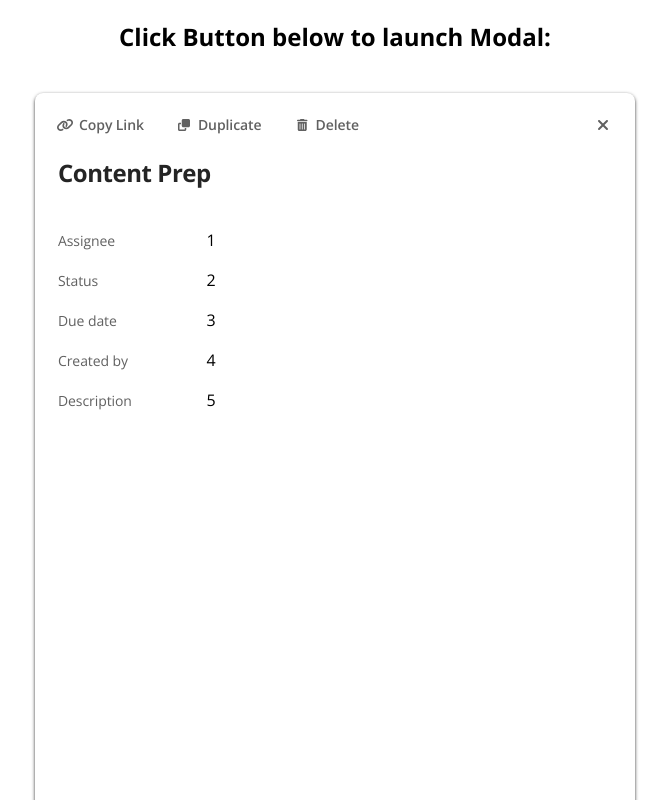
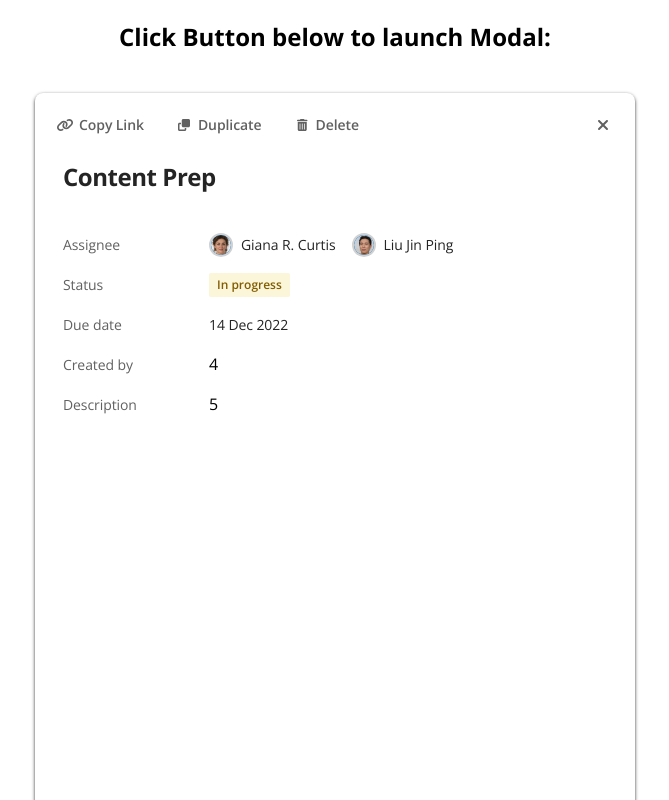
Before and after one commit to antisocrates/atypon-assignment, a Next.js app: page / in a window 1280 px wide. Shown: the top 800 px of the page, without its empty margins (305-974 px from the left). Built offline with nearby package versions, Linux system fonts and the light colour scheme.

Commit message:
modal-card

```diff
--- a/components/modal-card/modal-card.component.tsx
+++ b/components/modal-card/modal-card.component.tsx
@@ -2,6 +2,10 @@ import React from 'react';
 import styles from './modal-card.module.css';
 import {ActionButton, ActionButtonTypes} from "../action-button/action-button.component";
 import {Close, Copy, Delete, Link} from "../icons";
+import {Avatar, AvatarSizes} from "../avatar/avatar.component";
+import avatar1 from "../../public/avatar-1.jpg";
+import avatar2 from "../../public/avatar-2.jpg";
+import {Tag} from "../tag/tag.component";
 
 export interface ModalCardProps {
     avatar: React.ReactNode;
@@ -24,11 +28,24 @@ export const ModalCard: React.FC<ModalCardProps> = ({avatar,placeholder}) => {
                 <h1 className={"text-title"}>Content Prep</h1>
                 <div className={styles.modalGrid}>
                     <div className={"text-normal fg-gray-300"}>Assignee</div>
-                    <div>1</div>
+                    <div className={styles.flexRow} style={{gap: "16px"}}>
+                        <div className={styles.flexRow}>
+                            <i><Avatar avatarSize={AvatarSizes.small} avatarText={"Curtis"} photoURL={avatar1}/></i>
+                            <span className={"text-normal"}>Giana R. Curtis</span>
+                        </div>
+                        <div className={styles.flexRow}>
+                            <i><Avatar avatarSize={AvatarSizes.small} avatarText={"Ping"} photoURL={avatar2}/></i>
+                            <span className={"text-normal"}>Liu Jin Ping</span>
+                        </div>
+                    </div>
                     <div className={"text-normal fg-gray-300"}>Status</div>
-                    <div>2</div>
+                    <div>
+                        <Tag tagText={"In progress"}/>
+                    </div>
                     <div className={"text-normal fg-gray-300"}>Due date</div>
-                    <div>3</div>
+                    <div>
+                        <span className={"text-normal"}>14 Dec 2022</span>
+                    </div>
                     <div className={"text-normal fg-gray-300"}>Created by</div>
                     <div>4</div>
                     <div className={"text-normal fg-gray-300"}>Description</div>
--- a/components/modal-card/modal-card.module.css
+++ b/components/modal-card/modal-card.module.css
@@ -7,7 +7,7 @@
 }
 
 .modalInfo {
-    margin: 15px;
+    margin: 20px;
 }
 
 .modalButtonGroup {
@@ -24,3 +24,11 @@
     grid-template-columns: 1fr 3fr;
     grid-gap: 16px;
 }
+
+.flexRow {
+    display: flex;
+    flex-direction: row;
+    justify-content: flex-start;
+    align-items: center;
+    gap: 8px;
+}
```
